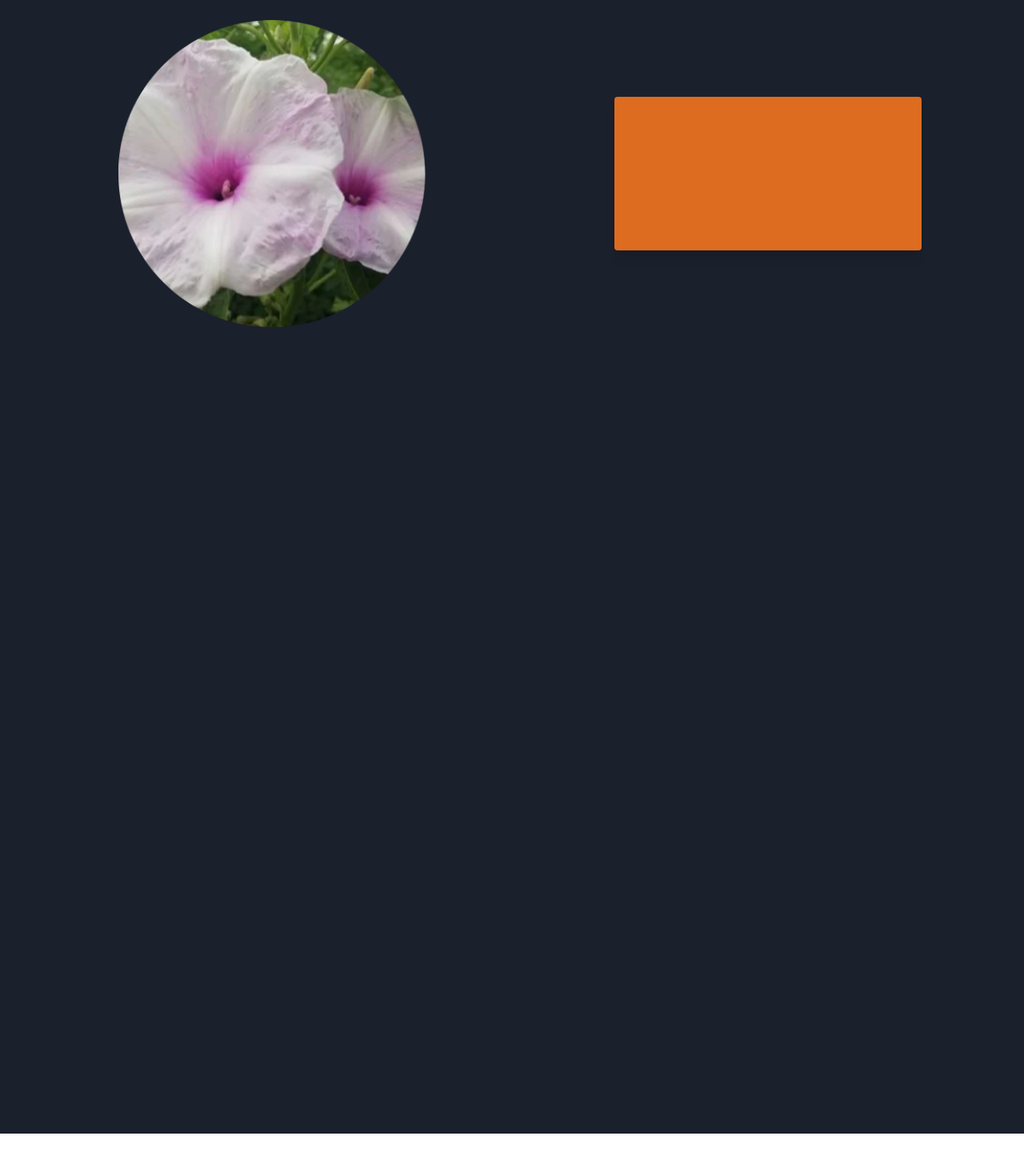
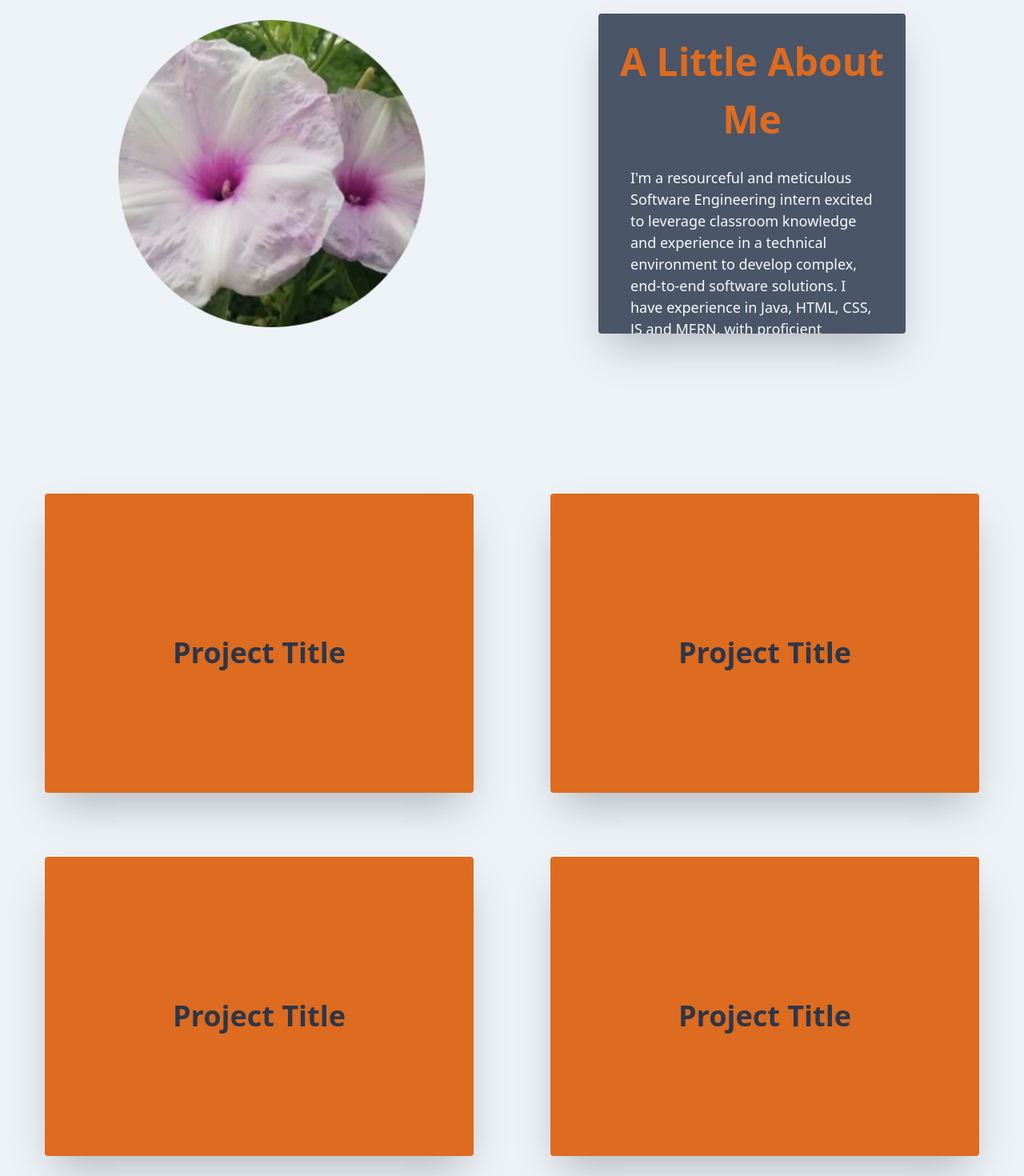
Before and after one commit to ajsalagundi/personal-website, a React (Create React App) app in the folder website-frontend/: page / in a window 1280 px wide. Shown: the part 260-1730 px from the top of the page at 80% size. Before the commit the page ends 1677 px from the top, so only its background shows below. Built offline with nearby package versions, Linux system fonts and the light colour scheme.

Commit message:
about, projs, footer
finished about, set up projs and footer

```diff
--- a/website-frontend/src/Components/About.js
+++ b/website-frontend/src/Components/About.js
@@ -4,13 +4,23 @@ import pic from '../circle-cropped.png';
 export default class About extends React.Component {
     render(){
         return(
-            <section id={"about"} className={"w-screen flex h-screen bg-gray-900"}>
+            <section id={"about"} className={"w-screen flex h-screen bg-gray-200"}>
                 <div className="flex items-center justify-center w-1/2 h-full">
-                    <img className={"self-center w-3/5 h-3/5 ml-10"} src={pic} alt=""/>
+                    <img className={"self-center w-3/5 h-3/5 ml-10 "} src={pic} alt=""/>
                 </div>
                 <div className="flex items-center justify-center w-1/2 h-full">
-                    <div className="rounded overflow-hidden shadow-lg bg-red-400 h-48 w-3/5 bg-orange-600">
-
+                    <div className="rounded overflow-hidden shadow-2xl w-3/5 bg-gray-700 mr-10" style={{height: '50%'}}>
+                        <div className="text-center font-bold text-5xl text-orange-600 mt-6">A Little About Me</div>
+                        <p className="text-left text-gray-100 text-lg mx-10 mt-6">
+                            I'm a resourceful and meticulous Software Engineering intern excited to leverage classroom knowledge and experience in a technical environment to develop complex, end-to-end software solutions. I have experience in Java, HTML, CSS, JS and MERN, with proficient knowledge in C++, web hosting technologies, and automated testing.
+                        </p>
+                        <div className="p-6 pt-10 flex justify-around">
+                            <span className="inline-block bg-orange-600 rounded-full px-3 py-1 text-sm font-semibold text-gray-200">#JS</span>
+                            <span className="inline-block bg-orange-600 rounded-full px-3 py-1 text-sm font-semibold text-gray-200">#HTML</span>
+                            <span className="inline-block bg-orange-600 rounded-full px-3 py-1 text-sm font-semibold text-gray-200">#CSS</span>
+                            <span className="inline-block bg-orange-600 rounded-full px-3 py-1 text-sm font-semibold text-gray-200">#MERN</span>
+                            <span className="inline-block bg-orange-600 rounded-full px-3 py-1 text-sm font-semibold text-gray-200">#Java</span>
+                        </div>
                     </div>
                 </div>
             </section>
--- a/website-frontend/src/Components/Projects.js
+++ b/website-frontend/src/Components/Projects.js
@@ -3,8 +3,49 @@ import React from "react";
 export default class Projects extends React.Component {
     render() {
         return (
-            <section className={"w-screen flex h-screen bg-gray-900"}>
-
+            <section className={"w-screen flex bg-gray-200"} style={{height: '1800px'}}>
+                <div className="container mx-auto px-4 grid grid-cols-2 gap-4 w-full flex">
+                    <div className="flex justify-center items-center h-auto mb-16">
+                        <div className="flex items-center justify-center rounded overflow-hidden shadow-2xl w-full h-full mx-10 bg-orange-600">
+                            <div className="text-center font-bold text-4xl text-gray-800 mt-6">Project Title</div>
+                        </div>
+                    </div>
+                    <div className="flex justify-center items-center h-auto mb-16">
+                        <div className="flex items-center justify-center rounded overflow-hidden shadow-2xl w-full h-full mx-10 bg-orange-600">
+                            <div className="text-center font-bold text-4xl text-gray-800 mt-6">Project Title</div>
+                        </div>
+                    </div>
+                    <div className="flex justify-center items-center h-auto mb-16">
+                        <div className="flex items-center justify-center rounded overflow-hidden shadow-2xl w-full h-full mx-10 bg-orange-600">
+                            <div className="text-center font-bold text-4xl text-gray-800 mt-6">Project Title</div>
+                        </div>
+                    </div>
+                    <div className="flex justify-center items-center h-auto mb-16">
+                        <div className="flex items-center justify-center rounded overflow-hidden shadow-2xl w-full h-full mx-10 bg-orange-600">
+                            <div className="text-center font-bold text-4xl text-gray-800 mt-6">Project Title</div>
+                        </div>
+                    </div>
+                    <div className="flex justify-center items-center h-auto mb-16">
+                        <div className="flex items-center justify-center rounded overflow-hidden shadow-2xl w-full h-full mx-10 bg-orange-600">
+                            <div className="text-center font-bold text-4xl text-gray-800 mt-6">Project Title</div>
+                        </div>
+                    </div>
+                    <div className="flex justify-center items-center h-auto mb-16">
+                        <div className="flex items-center justify-center rounded overflow-hidden shadow-2xl w-full h-full mx-10 bg-orange-600">
+                            <div className="text-center font-bold text-4xl text-gray-800 mt-6">Project Title</div>
+                        </div>
+                    </div>
+                    <div className="flex justify-center items-center h-auto mb-16">
+                        <div className="flex items-center justify-center rounded overflow-hidden shadow-2xl w-full h-full mx-10 bg-orange-600">
+                            <div className="text-center font-bold text-4xl text-gray-800 mt-6">Project Title</div>
+                        </div>
+                    </div>
+                    <div className="flex justify-center items-center h-auto mb-16">
+                        <div className="flex items-center justify-center rounded overflow-hidden shadow-2xl w-full h-full mx-10 bg-orange-600">
+                            <div className="text-center font-bold text-4xl text-gray-800 mt-6">Project Title</div>
+                        </div>
+                    </div>
+                </div>
             </section>
         )
     }
```
Also changed, not shown: website-frontend/src/Components/Footer.js (added, +11 -0 lines), website-frontend/tailwind.config.js (deleted, +0 -16 lines).
